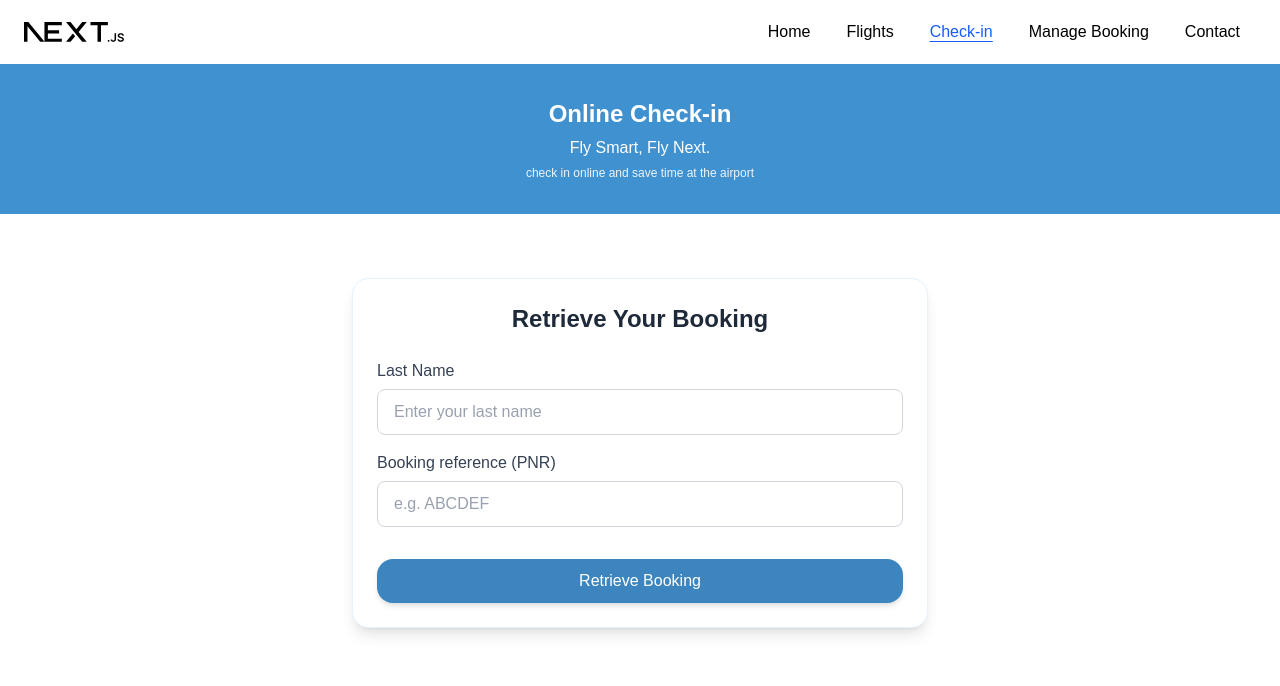
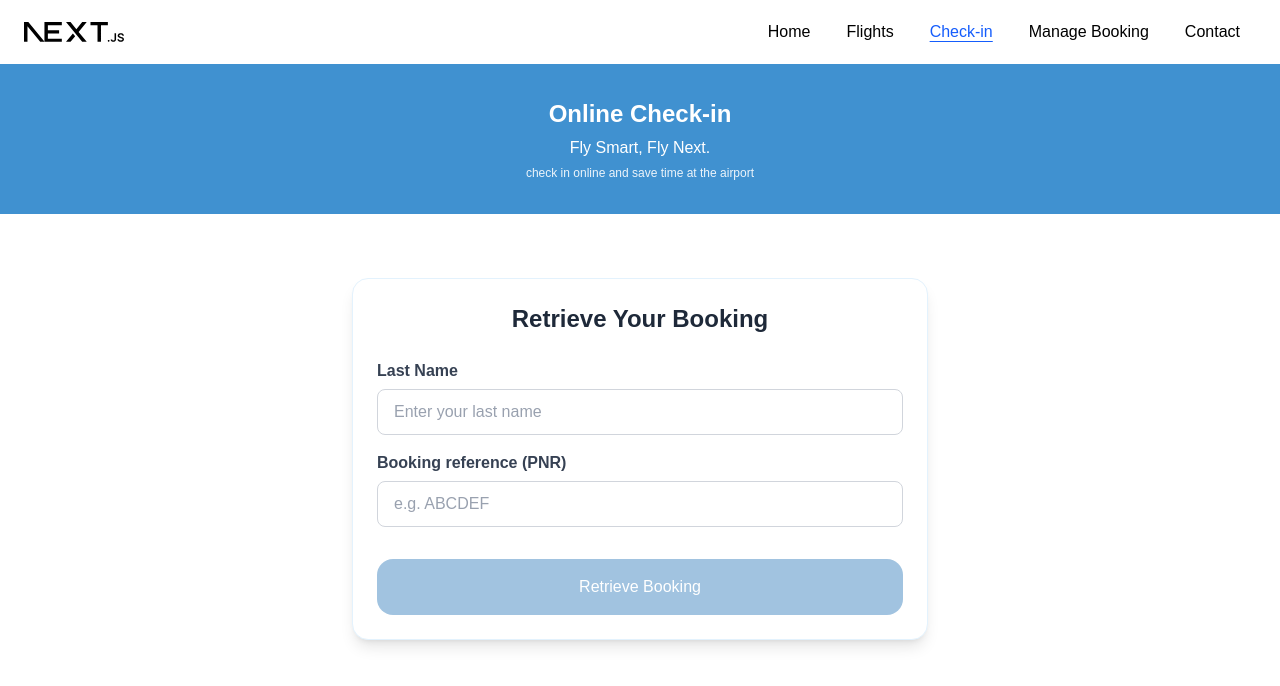
Before and after one commit to Saran-J/NextJS-Training, a Next.js app in the folder web/homework-01/: page /checkin in a window 1280 px wide. Shown: the top 686 px of the page. Built offline with nearby package versions, Linux system fonts and the light colour scheme.

Commit message:
modify component attribute

```diff
--- a/web/homework-01/src/components/common/Button.tsx
+++ b/web/homework-01/src/components/common/Button.tsx
@@ -10,7 +10,7 @@ export interface ButtonProps extends React.ButtonHTMLAttributes<HTMLButtonElemen
 
 export const Button: React.FC<ButtonProps> = ({
     buttonTitle,
-    isActive = true,
+    isActive = false,
     roundCorner = 16,
     activeBgClass = 'bg-button-primary',
     inactiveBgClass = 'bg-button-primary-light',
@@ -18,9 +18,9 @@ export const Button: React.FC<ButtonProps> = ({
     style,
     ...props
 }) => {
-    const baseStyle = "flex items-center justify-center px-6 py-2.5 font-medium text-white transition-all text-sm md:text-base";
-    const activeStyle = `hover:brightness-110 cursor-pointer shadow-sm md:shadow-md ${activeBgClass}`;
-    const inactiveStyle = `opacity-80 hover:opacity-100 cursor-pointer ${inactiveBgClass}`;
+    const baseStyle = "flex items-center justify-center px-6 py-4 font-medium text-white transition-all text-sm md:text-base";
+    const activeStyle = `cursor-pointer shadow-sm md:shadow-md ${activeBgClass}`;
+    const inactiveStyle = `opacity-80 cursor-not-allowed ${inactiveBgClass}`;
 
     const combinedClassName = `${baseStyle} ${isActive ? activeStyle : inactiveStyle} ${className}`.trim();
 
--- a/web/homework-01/src/components/common/CommonTextfield.tsx
+++ b/web/homework-01/src/components/common/CommonTextfield.tsx
@@ -13,7 +13,7 @@ export const CommonTextfield: React.FC<CommonTextfieldProps> = ({
     ...props
 }) => {
     const containerStyle = "flex flex-col gap-1.5 w-full";
-    const labelStyle = "font-medium text-gray-700 text-sm md:text-base";
+    const labelStyle = "font-bold text-gray-700 text-sm md:text-base";
     const inputStyle = "w-full px-4 py-2.5 bg-white text-black border border-gray-300 rounded-lg outline-none focus:border-primary focus:ring-1 focus:ring-primary transition-colors placeholder-gray-400 text-sm md:text-base";
 
     return (
```
